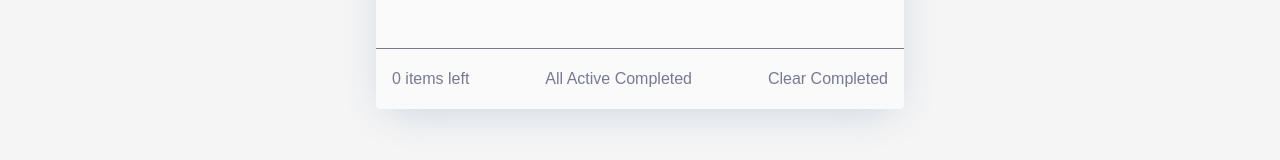
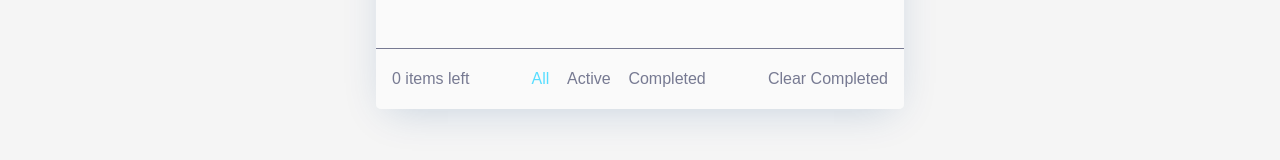
Before and after one commit to jcharles921/To-do-app, a Vue app: page / in a window 1280 px wide. Shown: the part 572-732 px from the top of the page. Built offline with nearby package versions, Linux system fonts and the light colour scheme.

Commit message:
Finally done the todo app 🥹

```diff
--- a/src/App.vue
+++ b/src/App.vue
@@ -48,7 +48,9 @@
 
         <div class="footer">
           <div class="bt-left">{{ toDoList.length }} items left</div>
-          <div class="options">All Active Completed</div>
+          <div class="options">
+            <span @click="all" class="current" id="All">All</span><span @click="active" id="Active">Active </span><span @click="completed" id="Completed">Completed</span>
+             </div>
           <div @click="clear" class="bt-rigth">Clear Completed</div>
         </div>
       </div>
@@ -121,7 +123,27 @@ export default {
     clear() {
       localStorage.clear();
       this.toDoList = [];
-      // window.location.reload();
+    },
+    active() {
+      this.toDoList = JSON.parse(localStorage.getItem("todo")) || [];
+      this.toDoList = this.toDoList.filter((todo) => !todo.completed);
+      document.getElementById("Active").classList.add("current");
+      document.getElementById("All").classList.remove("current");
+      document.getElementById("Completed").classList.remove("current");
+
+    },
+    completed() {
+      this.toDoList = JSON.parse(localStorage.getItem("todo")) || [];
+      this.toDoList = this.toDoList.filter((todo) => todo.completed);
+      document.getElementById("Completed").classList.add("current");
+      document.getElementById("All").classList.remove("current");
+      document.getElementById("Active").classList.remove("current");
+    },
+    all() {
+      this.toDoList = JSON.parse(localStorage.getItem("todo")) || [];
+      document.getElementById("All").classList.add("current");
+      document.getElementById("Completed").classList.remove("current");
+      document.getElementById("Active").classList.remove("current");
     },
   },
 };
--- a/src/styles.css
+++ b/src/styles.css
@@ -185,6 +185,11 @@
     display: flex;
     justify-content: space-between;
     align-items: center;
+    width: 33%;
+  }
+  .options span:hover{
+    cursor: pointer;
+    color:#57ddff
   }
   .underline{
     text-decoration: line-through;
@@ -194,6 +199,9 @@
   }
   .clear{
     display: none;
+  }
+  .current{
+    color:#57ddff
   }
 
   #app {
```
